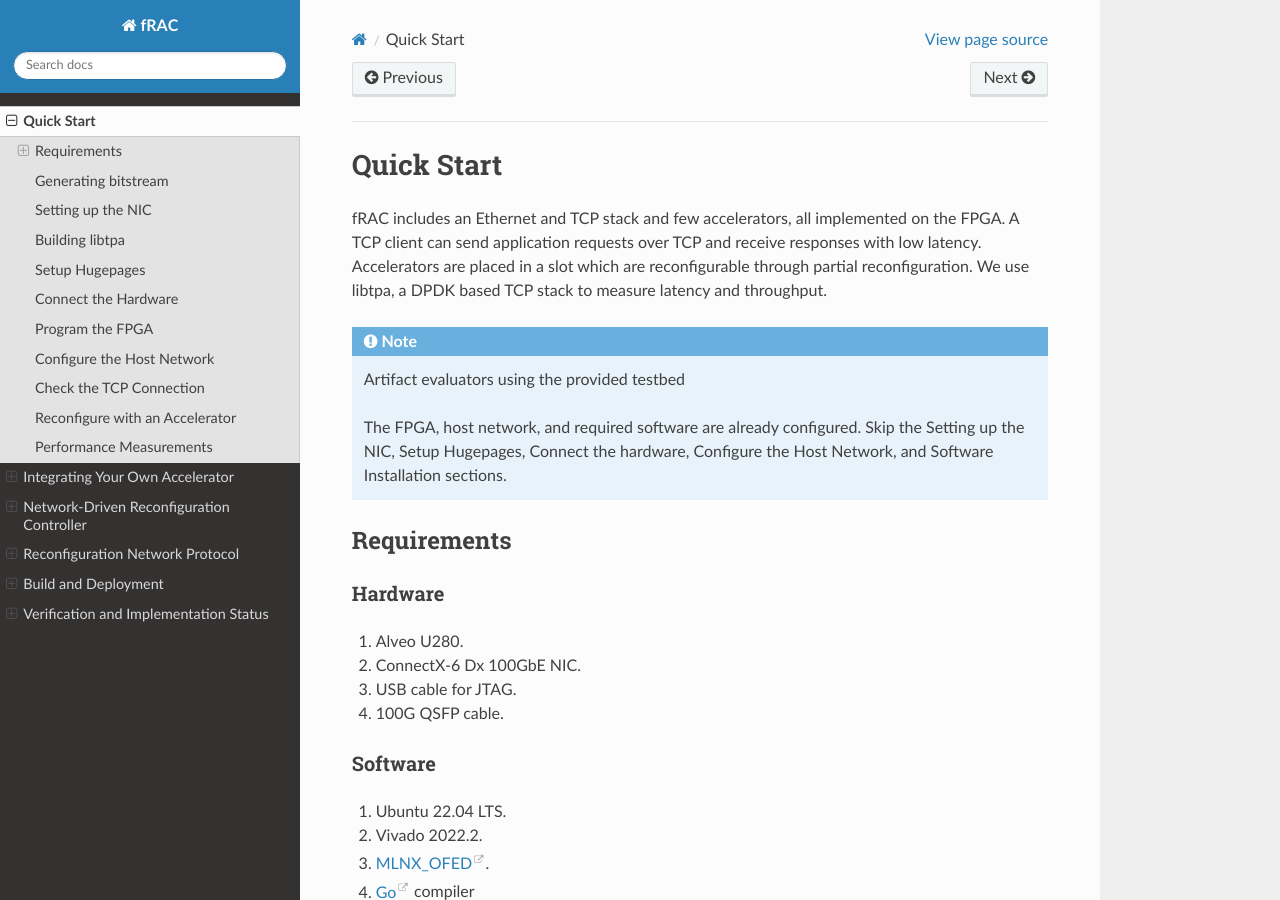
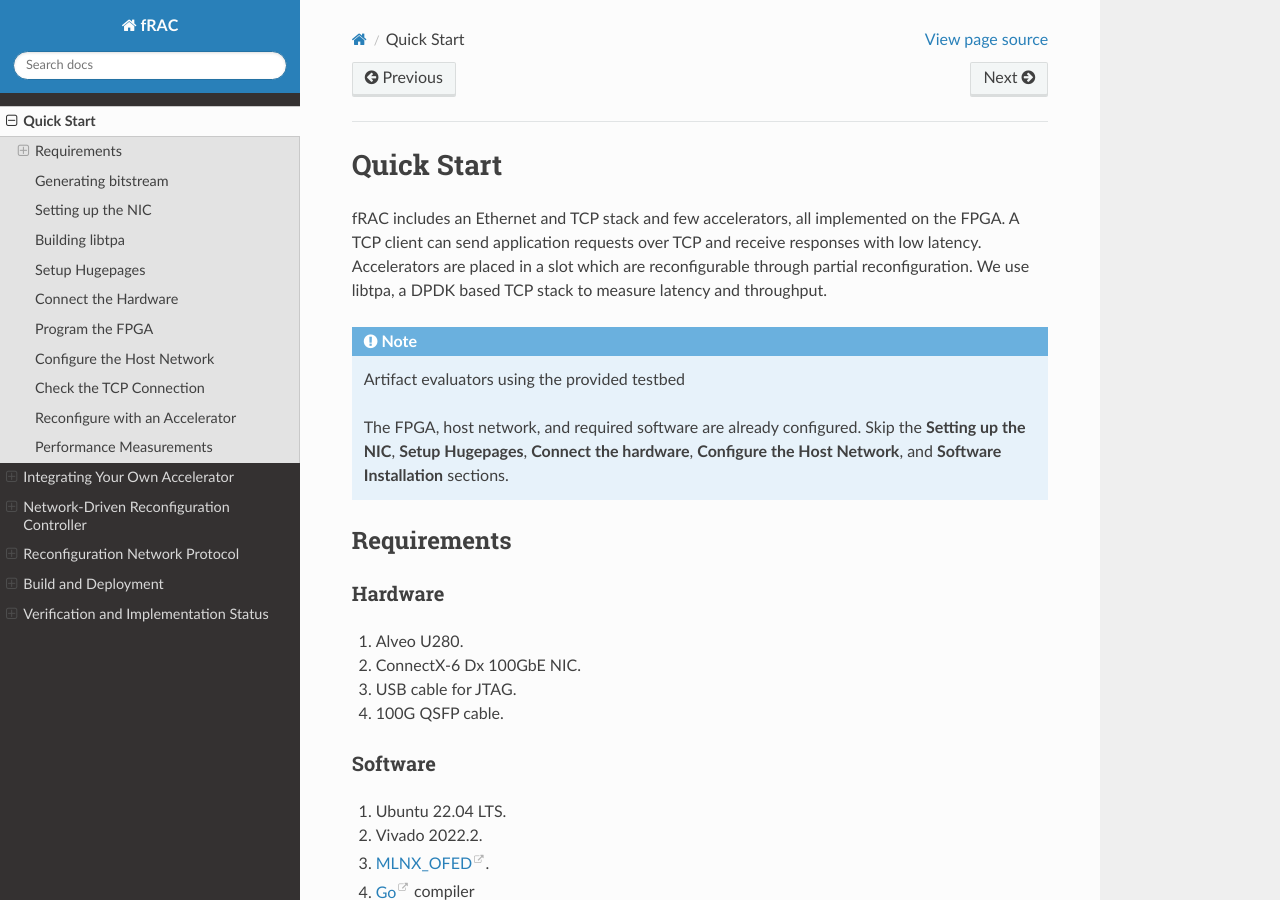
Before and after one commit to accl-kaust/frac-atc-artifact, a Sphinx documentation site: the page built from docs/quick-start.rst, in a window 1280 px wide and 900 px high. Built offline with Sphinx 7.4.7 and the Read the Docs theme 3.1.0, drawn with Linux system fonts in a browser that asks for light colours.

Commit message:
doc corrections

```diff
--- a/docs/quick-start.rst
+++ b/docs/quick-start.rst
@@ -9,7 +9,7 @@ We use libtpa, a DPDK based TCP stack to measure latency and throughput.
 .. note:: Artifact evaluators using the provided testbed
 
    The FPGA, host network, and required software are already configured.
-   Skip the Setting up the NIC, Setup Hugepages, Connect the hardware, Configure the Host Network, and Software Installation sections.
+   Skip the **Setting up the NIC**, **Setup Hugepages**, **Connect the hardware**, **Configure the Host Network**, and **Software Installation** sections.
 
 Requirements
 ------------
```
